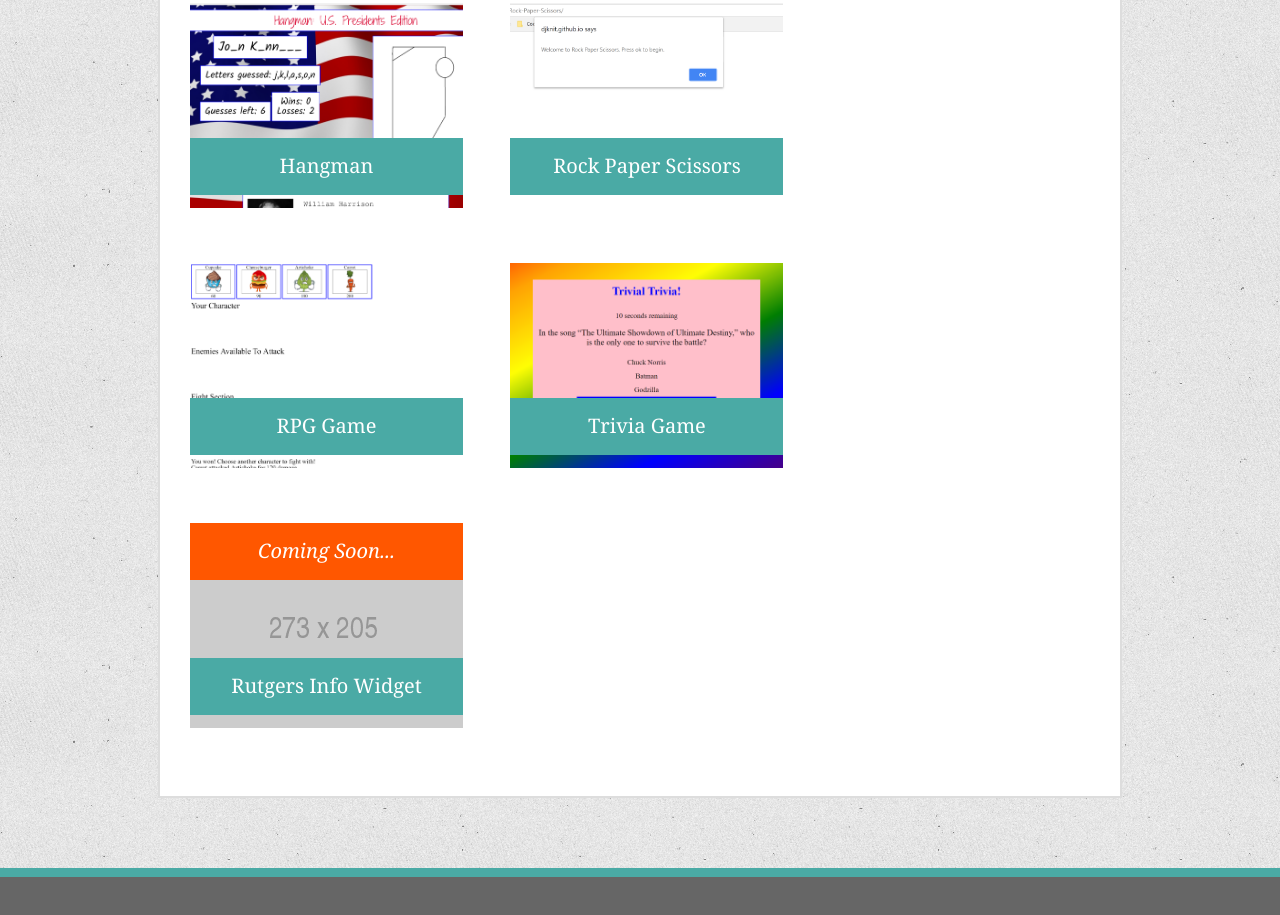
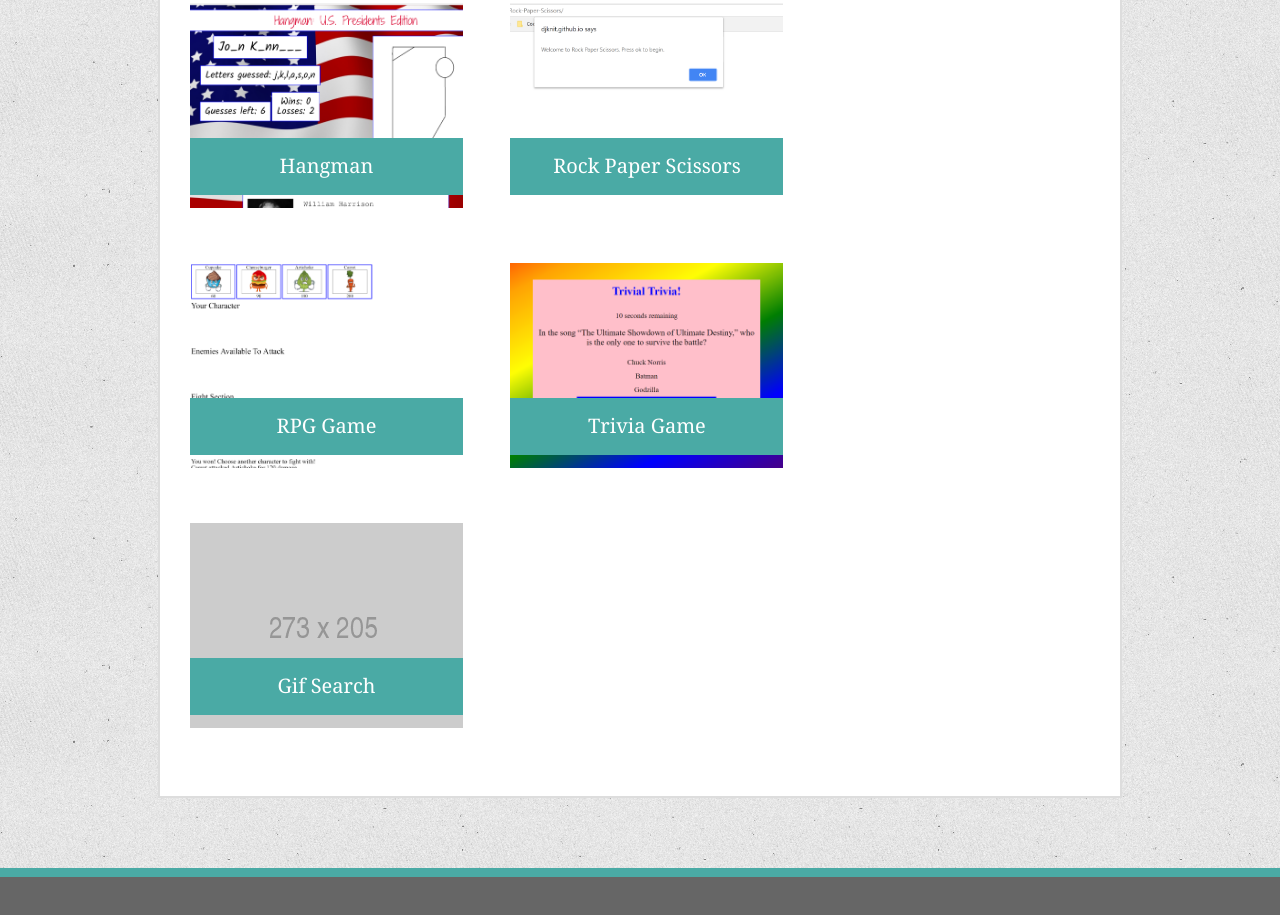
Before and after one commit to djknit/Portfolio-Version-3, a plain HTML site: page portfolio.html in a window 1280 px wide. Shown: the part 270-1185 px from the top of the page. Drawn offline with Linux system fonts and the light colour scheme.

Commit message:
added gif search to portfolio

```diff
--- a/portfolio.html
+++ b/portfolio.html
@@ -63,13 +63,10 @@
 
             <br>
             <!-- Row 3 -->
-            <a class="port_link last_in_row" href="#">
+            <a class="port_link last_in_row" href="https://djknit.github.io/GifSearch">
                 <img src="assets/images/placeholder.png" alt="Rutgers Info Widget">
                 <div class="port_icon_label">
-                    Rutgers Info Widget
-                </div>
-                <div class="coming_soon_label">
-                    Coming Soon...
+                    Gif Search
                 </div>
             </a>
 
```
